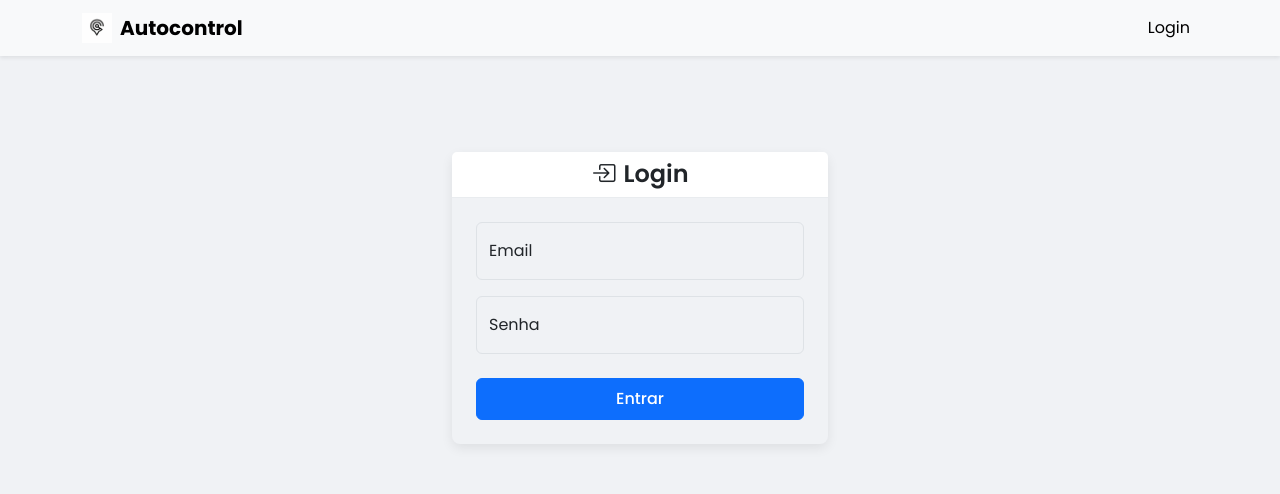
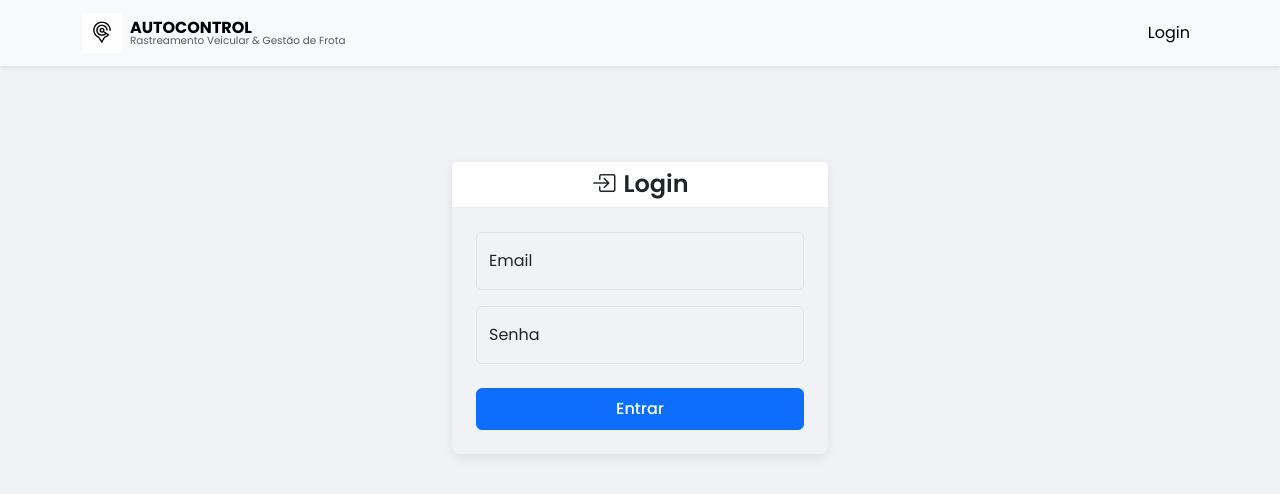
Before and after one commit to Bi-TiNet/meu-rastreador-app, a React (Vite) app: page /login in a window 1280 px wide. Shown: the top 494 px of the page. Built offline with nearby package versions, Linux system fonts and the light colour scheme; no server answers.

Commit message:
Ajeste de Logo

```diff
--- a/src/App.tsx
+++ b/src/App.tsx
@@ -76,15 +76,18 @@ function AppNavbar({ session, userRole }: { session: Session | null, userRole: s
     return (
         <Navbar bg="light" variant="light" expand="lg" className="mb-4">
             <Container>
-                <Navbar.Brand as={NavLink} to={session ? (userRole === 'admin' ? '/painel' : '/') : '/login'} className="fw-bold">
-                    {/* Alterado para usar o novo ícone */}
+                {/* LOGO E TEXTO ATUALIZADOS AQUI */}
+                <Navbar.Brand as={NavLink} to={session ? (userRole === 'admin' ? '/painel' : '/') : '/login'} className="d-flex align-items-center">
                     <img
-                      src="/logo.png"
-                      height="30"
+                      src="/logo-icon.png"
+                      height="40" // Altura aumentada para 40px
                       className="d-inline-block align-top me-2"
                       alt="Logo Autocontrol"
                     />
-                    Autocontrol
+                    <div className="d-flex flex-column lh-1">
+                        <span className="fw-bold fs-6">AUTOCONTROL</span>
+                        <small className="text-muted" style={{ fontSize: '0.65rem' }}>Rastreamento Veicular & Gestão de Frota</small>
+                    </div>
                 </Navbar.Brand>
                 <Navbar.Toggle aria-controls="basic-navbar-nav" />
                 <Navbar.Collapse id="basic-navbar-nav">
```
Also changed, not shown: public/logo-icon.png (renamed from public/logo.png).
